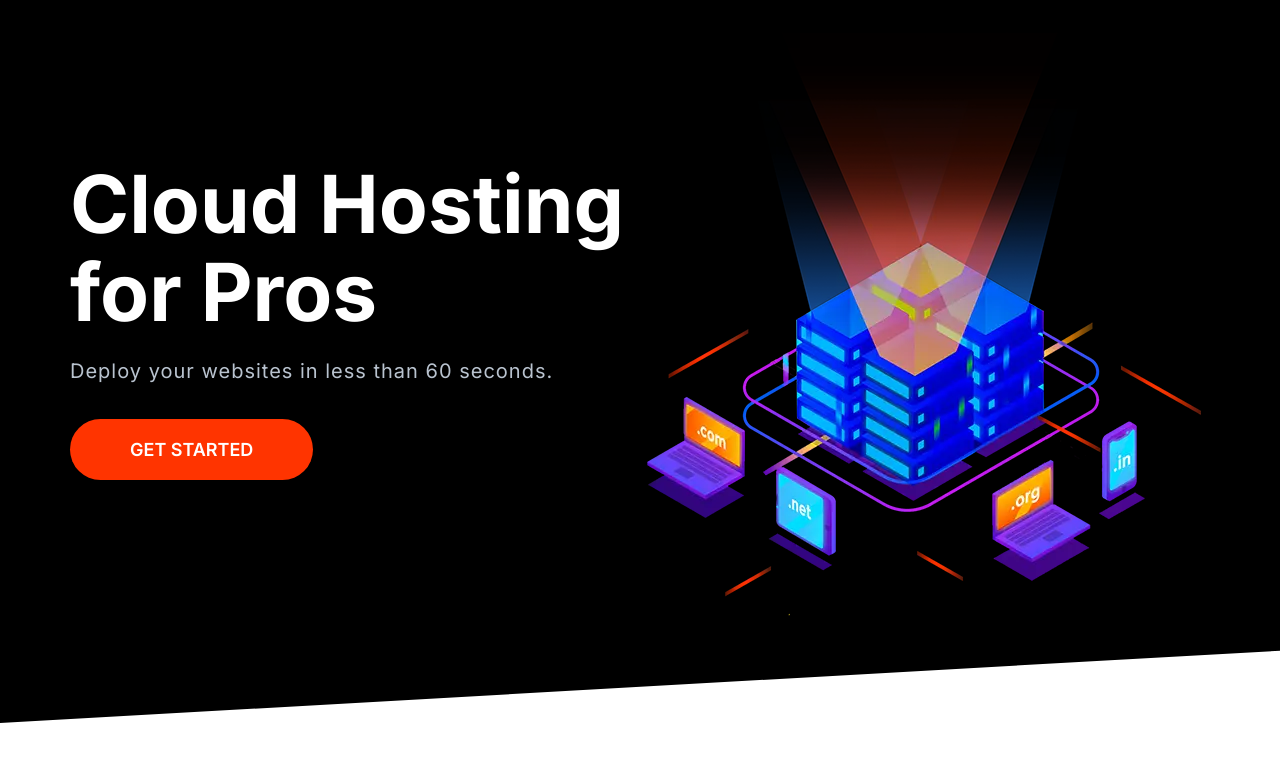
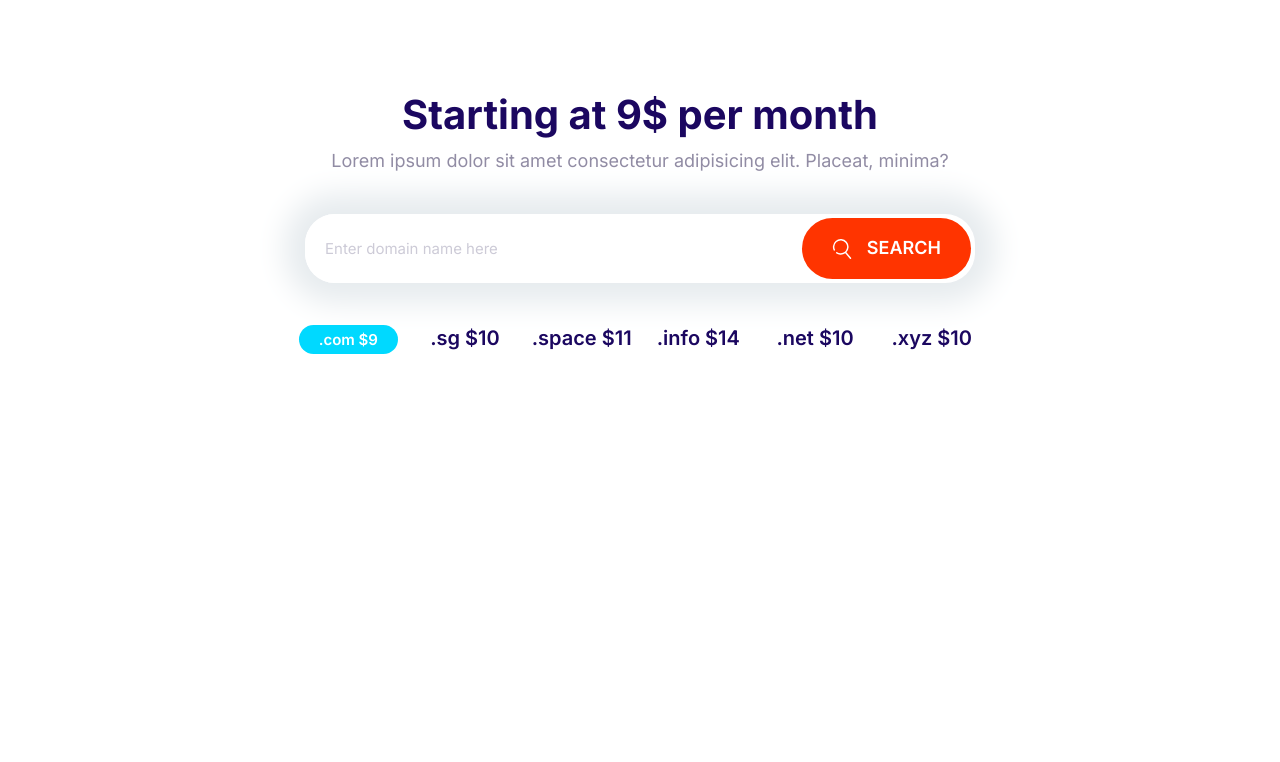
Before and after one commit to afiSali/moshify, a plain HTML site: page index.html in a window 1280 px wide. Drawn offline with Linux system fonts and the light colour scheme.

```diff
--- a/css/styles.css
+++ b/css/styles.css
@@ -177,6 +177,8 @@
 .icon-container--accent{
     background: var(--color-accent);
 }
+
+
 /* Buttons */
 
 .btn{
@@ -190,8 +192,14 @@
     text-transform: uppercase;
     white-space: nowrap;
     text-align: center;
+    outline: 0;
 }
-
+.btn .icon{
+    width:2rem ;
+    height: 2rem;
+    margin-right: 1rem;
+    vertical-align: middle;
+}
 .btn--primary {
     background: var(--color-primary);
     color: #fff;
@@ -263,7 +271,7 @@
 .input-group .input{
     border: 0;
     flex-grow: 1;
-    padding: 1.5rem 1rem;
+    padding: 1.5rem 2rem;
     outline-width: 0;
 }
 .input-group .btn {
@@ -638,3 +646,28 @@
         align-self: center;
     }
 }
+
+
+/* Domain Block */
+.block-domain .input-group {
+    box-shadow: 0 0 30px 20px #e6ebee ;
+    border: 0;
+    margin: 4rem auto;
+    max-width: 670px;
+}
+.block-domain__prices{
+    display: grid;
+    grid-template-columns: repeat(3,1fr);
+    grid-template-rows: repeat(2,6rem);
+    font-size: 2rem;
+    font-weight: 600;
+    justify-items: center;
+    max-width: 700px;
+    margin: 0 auto;
+}
+
+@media screen and (min-width:768px) {
+    .block-domain__prices{
+        grid-template-columns: repeat(auto-fit,minmax(10rem,1fr));
+    }
+}
--- a/index.html
+++ b/index.html
@@ -14,27 +14,34 @@
     <link rel="stylesheet" href="css/styles.css" />
   </head>
   <body>
-    <section class="block block--dark block--skewed-left hero">
-      <div class="container grid grid--1x2">
-        <header class="block__header hero__content">
-          <h1 class="block__heading">Cloud Hosting for Pros</h1>
-          <p class="hero__tagline">
-            Deploy your websites in less than 60 seconds.
-          </p>
-          <a href="" class="btn btn--accent btn--stretched">Get Started</a>
-        </header>
-        <picture>
-          <source
-            type="image/webp"
-            srcset="images/banner.webp 1x, images/banner@2x.webp 2x" />
-          <source
-            type="image/png"
-            srcset="images/banner.png 1x, images/banner@2x.png 2x" />
-          <img class="hero__image" src="images/banner.png" alt=""
-        /></picture>
+    <section class="block container block-domain">
+      <header class="block__header">
+        <h2>Starting at 9$ per month</h2>
+        <p>
+          Lorem ipsum dolor sit amet consectetur adipisicing elit. Placeat,
+          minima?
+        </p>
+      </header>
+      <div class="input-group">
+        <input type="text" class="input" placeholder="Enter domain name here" />
+        <button class="btn btn--accent">
+          <svg class="icon icon--white">
+            <use xlink:href="images/sprite.svg#search"></use>
+          </svg>
+
+          Search
+        </button>
       </div>
+
+      <ul class="list block-domain__prices">
+        <li><span class="badge badge--secondary">.com $9</span></li>
+        <li>.sg $10</li>
+        <li>.space $11</li>
+        <li>.info $14</li>
+        <li>.net $10</li>
+        <li>.xyz $10</li>
+      </ul>
     </section>
-
     <script src="js/main.js"></script>
   </body>
 </html>
```
Also changed, not shown: components/inputGroup.html (+1 -5 lines), components/planBlock.html (added, +27 -0 lines).
